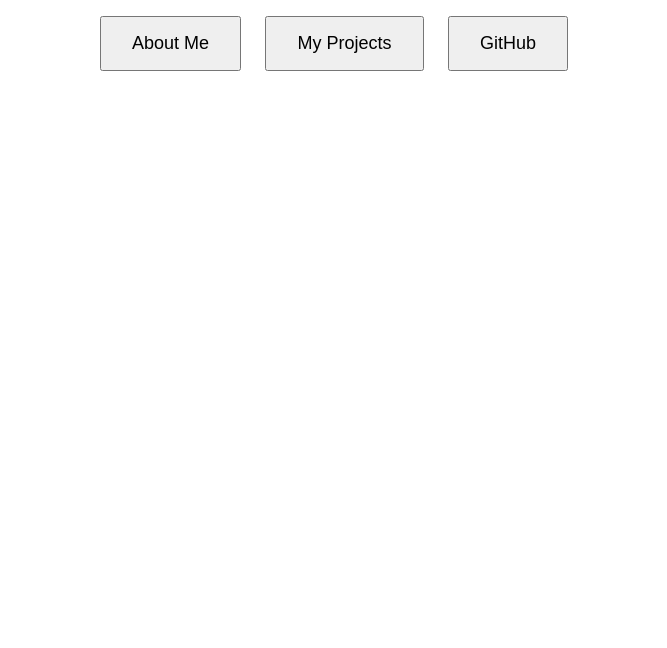
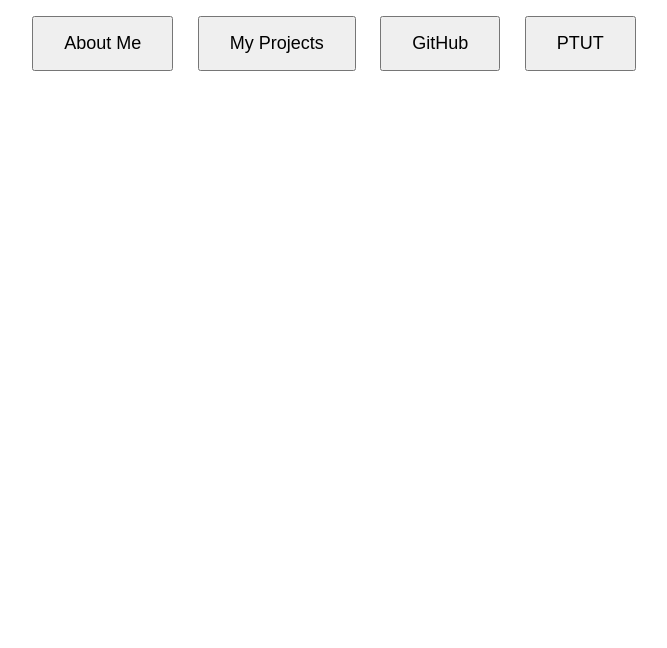
Before and after one commit to AlexisDcn/WebsiteAlexis, a plain HTML site: page index.html in a window 1280 px wide. Shown: the part 152-800 px from the top of the page, without its empty margins (306-973 px from the left). Drawn offline with Linux system fonts and the light colour scheme.

Commit message:
Update index.html

```diff
--- a/index.html
+++ b/index.html
@@ -23,5 +23,6 @@
   <button onclick="location.href='about.html'">About Me</button>
   <button onclick="location.href='projects.html'">My Projects</button>
   <button onclick="location.href='https://github.com/AlexisDcn'">GitHub</button>
+  <button onclick="location.href='https://contactflow.chl.connected-health.fr/'">PTUT</button>
 </body>
 </html>
```
